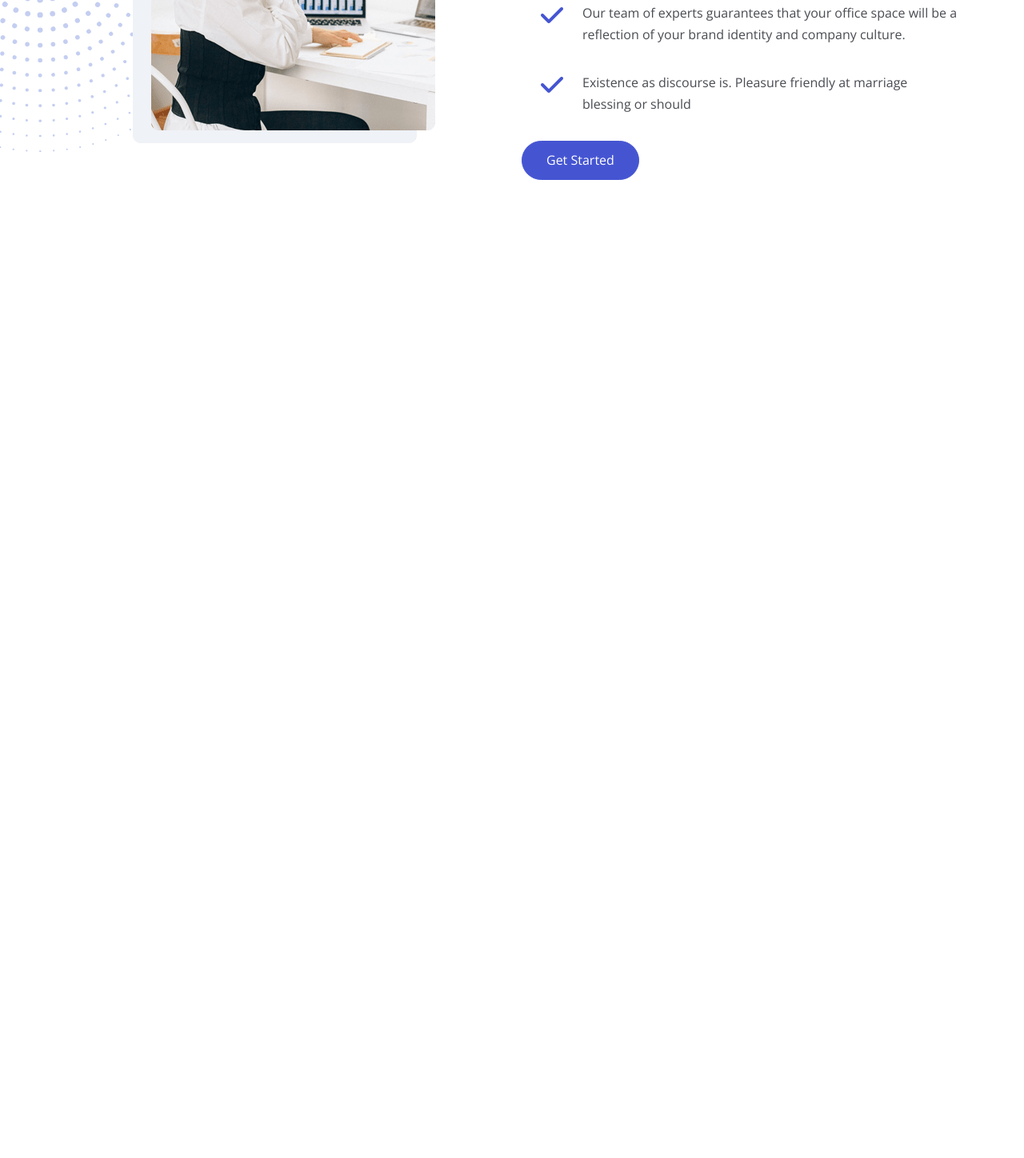
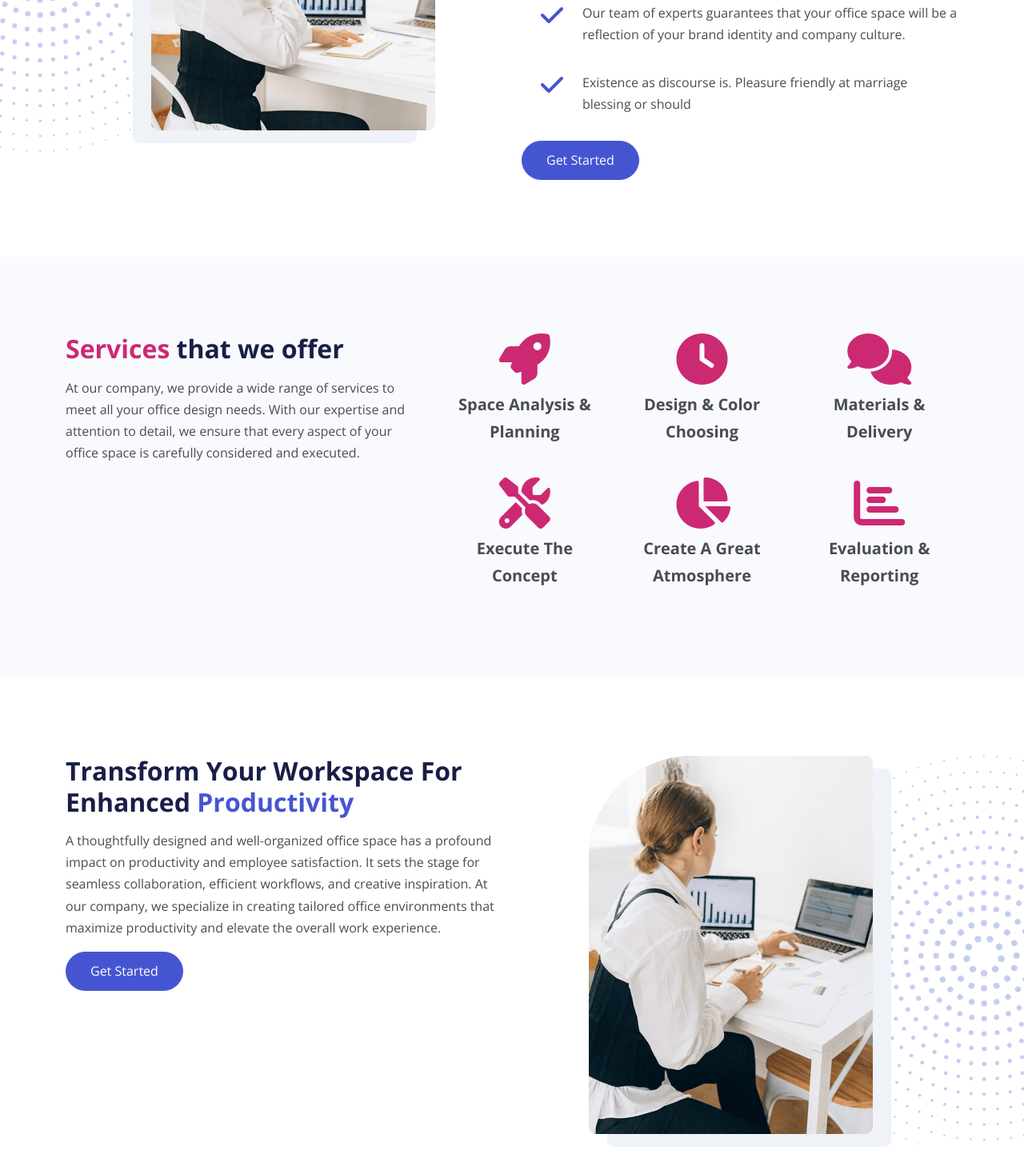
Before and after one commit to fisheeesh/yavin-website, a website: page index.html in a window 1280 px wide. Shown: the part 1854-3302 px from the top of the page at 80% size. Before the commit the page ends 2175 px from the top, so only its background shows below. Drawn offline with nearby package versions, Linux system fonts and the light colour scheme; files that its build step writes are made by us from their sources.

Commit message:
middle sections

```diff
--- a/index.html
+++ b/index.html
@@ -168,6 +168,99 @@
     </div>
   </section>
 
+  <!-- Services -->
+  <section id="services" class="services bg-light py-6">
+    <div class="container">
+      <div class="row">
+        <div class="col-lg-5">
+          <div class="text-container text-lg-start text-center">
+            <h2>
+              <span class="text-secondary">Services</span> that we offer
+            </h2>
+            <p>
+              At our company, we provide a wide range of services to meet all your office design needs. With our
+              expertise and attention to detail, we ensure that every aspect of your office space is carefully
+              considered and executed.
+            </p>
+          </div>
+        </div>
+        <div class="col-lg-7">
+          <div class="row mb-4">
+            <div class="col-md-4 d-flex flex-column align-items-center text-center">
+              <i class="fas fa-rocket fa-4x text-secondary mb-2"></i>
+              <p class="fs-5 fw-bold">Space Analysis & Planning</p>
+            </div>
+            <div class="col-md-4 d-flex flex-column align-items-center text-center">
+              <i class="fas fa-clock fa-4x text-secondary mb-2"></i>
+              <p class="fs-5 fw-bold">Design & Color Choosing</p>
+            </div>
+            <div class="col-md-4 d-flex flex-column align-items-center text-center">
+              <i class="fas fa-comments fa-4x text-secondary mb-2"></i>
+              <p class="fs-5 fw-bold">Materials & Delivery</p>
+            </div>
+          </div>
+          <div class="row">
+            <div class="col-md-4 d-flex flex-column align-items-center text-center">
+              <i class="fas fa-tools fa-4x text-secondary mb-2"></i>
+              <p class="fs-5 fw-bold">Execute The Concept</p>
+            </div>
+            <div class="col-md-4 d-flex flex-column align-items-center text-center">
+              <i class="fas fa-chart-pie fa-4x text-secondary mb-2"></i>
+              <p class="fs-5 fw-bold">Create A Great Atmosphere</p>
+            </div>
+            <div class="col-md-4 d-flex flex-column align-items-center text-center">
+              <i class="fas fa-chart-bar fa-4x text-secondary mb-2"></i>
+              <p class="fs-5 fw-bold">Evaluation & Reporting</p>
+            </div>
+          </div>
+        </div>
+      </div>
+    </div>
+  </section>
+
+  <!-- Details 2 -->
+  <section class="details-2 my-6 position-relative overflow-hidden">
+    <img src="images/decoration-star.svg" alt="" class="decoration-star position-absolute">
+    <div class="container">
+      <div class="row position-relative z-3">
+        <div class="col-lg-6">
+          <div class="text-container text-center text-lg-start">
+            <h2>
+              Transform Your Workspace For Enhanced <span class="text-primary">Productivity</span>
+            </h2>
+            <p>
+              A thoughtfully designed and well-organized office space has a profound impact on productivity and employee
+              satisfaction. It sets the stage for seamless collaboration, efficient workflows, and creative inspiration.
+              At our company, we specialize in creating tailored office environments that maximize productivity and
+              elevate the overall work experience.
+            </p>
+            <a href="#" class="btn btn-primary align-self-start">Get Started</a>
+          </div>
+        </div>
+        <div class="col-lg-6">
+          <div class="image-container d-flex justify-content-center align-items-center">
+            <img src="images/details-2.png" alt="" class="img-fluid">
+          </div>
+        </div>
+      </div>
+    </div>
+  </section>
+
+  <!-- Get Quote -->
+  <section class="get-quote bg-light py-6 text-center">
+    <div class="container">
+      <div class="row">
+        <div class="col-lg-8 offset-lg-2">
+          <h4 class="lh-base">
+            Our team of highly skilled designers and interior construction workers can deliver above your level of
+            expections
+          </h4>
+          <a href="#contact" class="btn btn-secondary btn-lg">Get Quote</a>
+        </div>
+      </div>
+    </div>
+  </section>
+
   <script src="js/bootstrap.bundle.min.js"></script>
   <script src="js/script.js"></script>
 </body>
--- a/scss/styles.scss
+++ b/scss/styles.scss
@@ -41,6 +41,11 @@
     width: 500px;
 }
 
+.details-2 .decoration-star{
+    right: -200px;
+    width: 500px;
+}
+
 @media (max-width: 992px){
     .xl-text{
         font-size: 50px;
@@ -71,6 +76,19 @@
     .image-container{
         margin-top: 30px;
     }
+
+    .services .col-md-4{
+        border-bottom: 1px #ccc solid;
+        margin: 10px 0;
+    }
+
+    .details-2{
+        margin-top: 20px !important;
+    }
+
+    .details-2 .decoration-star{
+        top: 300px;
+    }
 }
 @media (max-width: 576px){
 
```
